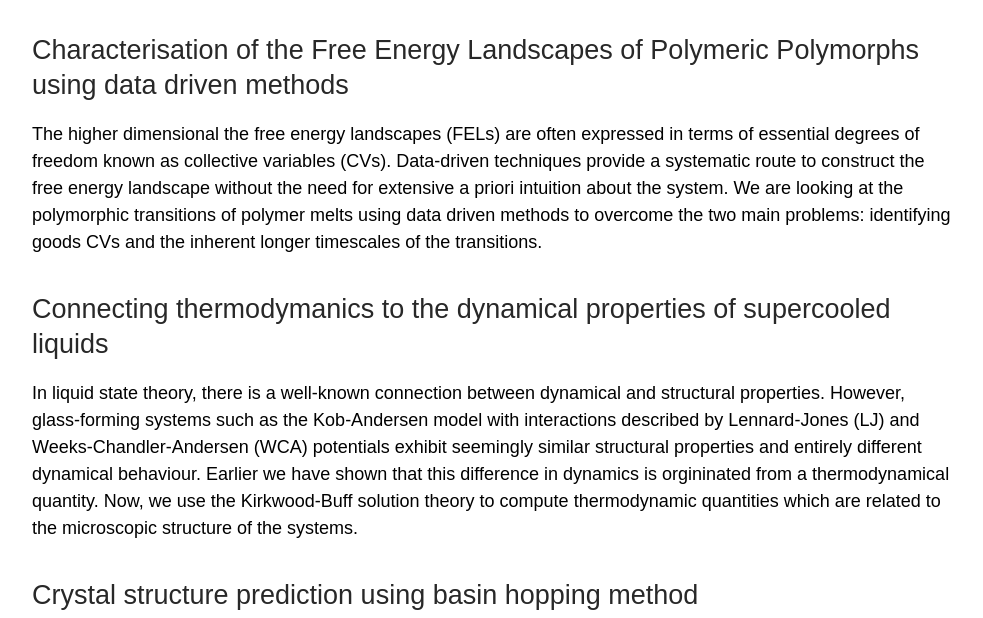
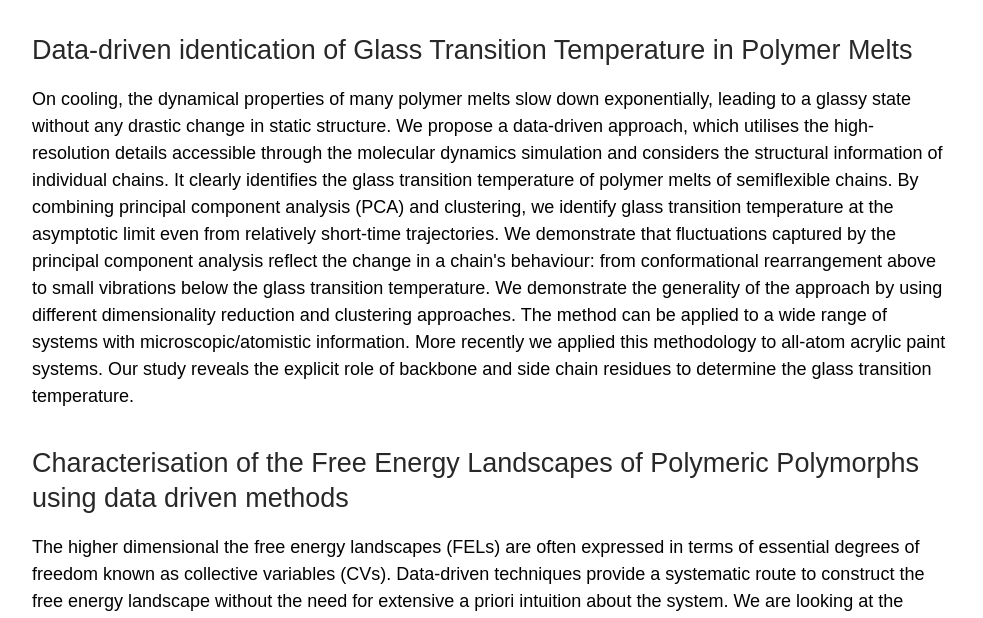
Before and after one commit to Atreyeempip/Atreyeempip.github.io, a plain HTML site: page research.html in a window 1280 px wide. Shown: the part 182-800 px from the top of the page, without its empty margins (148-1131 px from the left). Drawn offline with Linux system fonts and the light colour scheme.

Commit message:
my git code links added

```diff
--- a/research.html
+++ b/research.html
@@ -36,6 +36,10 @@
 
         <main>
 
+           <h2>Data-driven identication of Glass Transition Temperature in Polymer Melts</h2>
+           <p>
+           On cooling, the dynamical properties of many polymer melts slow down exponentially, leading to a glassy state without any drastic change in static structure. We propose a data-driven approach, which utilises the high-resolution details accessible through the molecular dynamics simulation and considers the structural information of individual chains. It clearly identifies the glass transition temperature of polymer melts of semiflexible chains. By combining principal component analysis (PCA) and clustering, we identify glass transition temperature at the asymptotic limit even from relatively short-time trajectories. We demonstrate that fluctuations captured by the principal component analysis reflect the change in a chain's behaviour: from conformational rearrangement above to small vibrations below the glass transition temperature.  We demonstrate the generality of the approach by using different dimensionality reduction and clustering approaches. The method can be applied to a wide range of systems with microscopic/atomistic information. More recently we applied this methodology to all-atom acrylic paint systems. Our study reveals the explicit role of backbone and side chain residues to determine the glass transition temperature.
+           </p>
             <h2>Characterisation of the Free Energy Landscapes of Polymeric Polymorphs using data driven methods</h2>
             <p>
                 The higher dimensional the free energy landscapes (FELs) are often expressed in terms of essential
```
